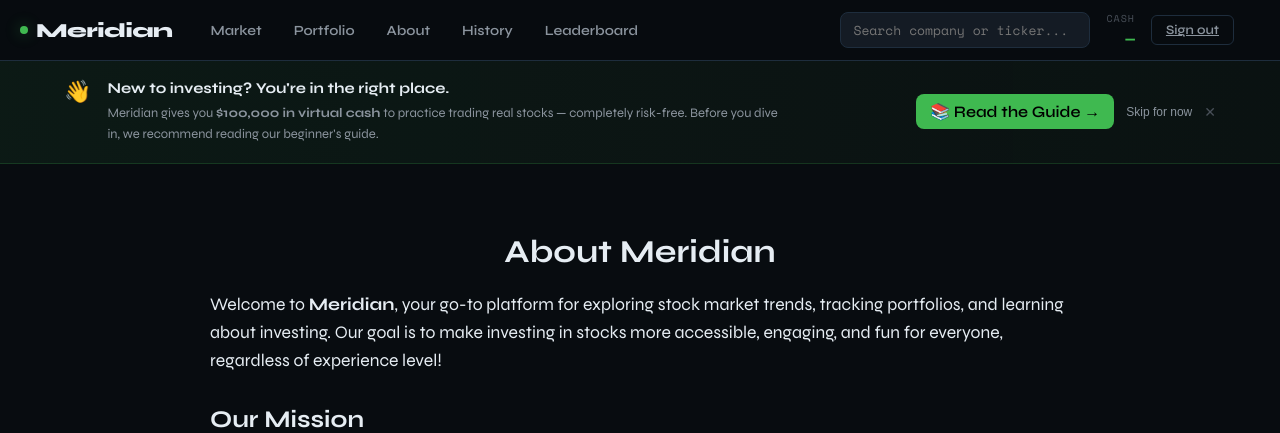
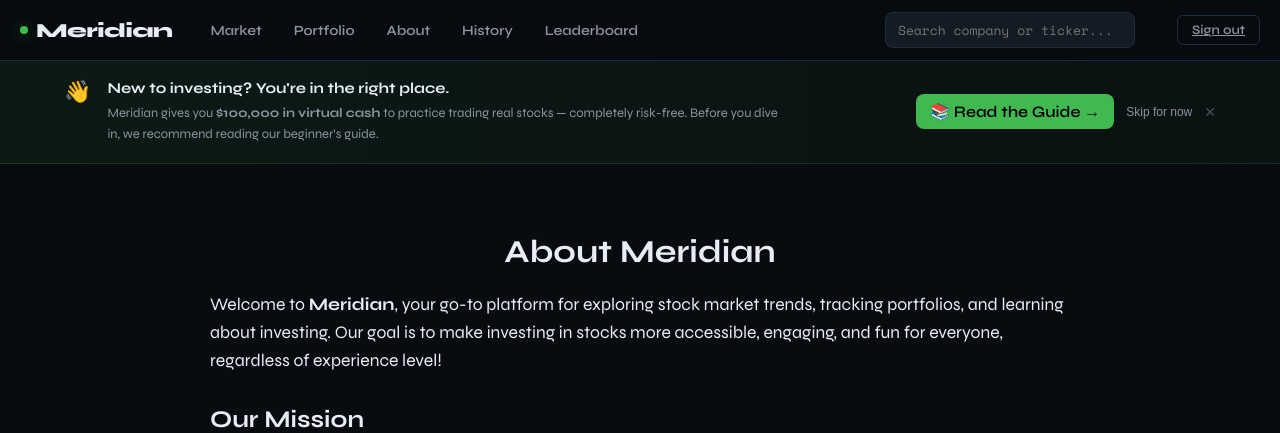
Before and after one commit to kw9521/Meridian, a Django app: page /about/ in a window 1280 px wide. Shown: the top 433 px of the page. Run offline with Django 5.2, Linux system fonts and the light colour scheme; data that the repository does not hold is empty.

Commit message:
removed cash balance from nav bar

```diff
--- a/meridian/stocks/templates/stocks/base.html
+++ b/meridian/stocks/templates/stocks/base.html
@@ -36,12 +36,8 @@
           <input class="search-input" id="searchInput" placeholder="Search company or ticker...">
           <div class="search-drop" id="searchDrop"></div>
         </div>
-        <div class="balance-wrap">
-          <span class="balance-label">Cash</span>
-          <span class="balance-val" id="navBalance">—</span>
-        </div>
+        <div id="google_translate_element"></div>
         <a href="/logout/" class="logout-btn">Sign out</a>
-        <div id="google_translate_element"></div>
       </div>
     </div>
   </div>
```
